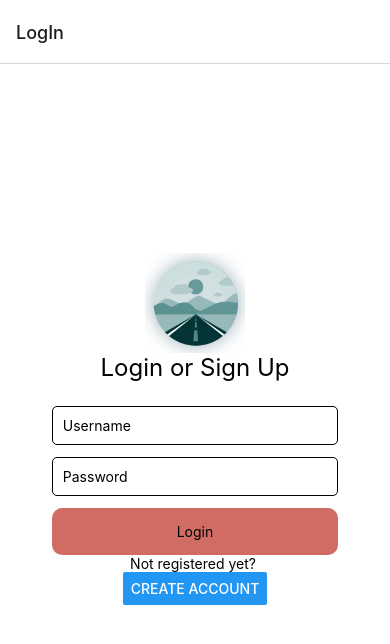
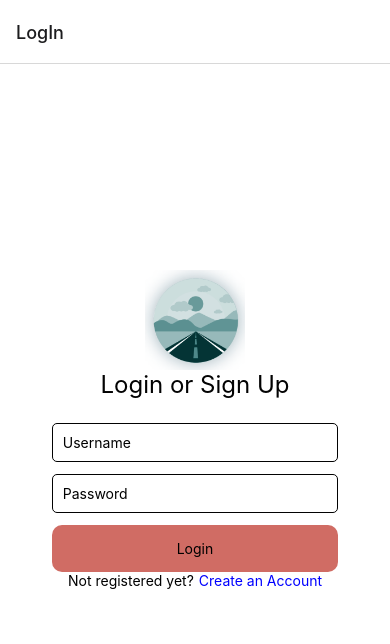
Before and after one commit to alexyan06/AccountSetting, a React Native app: screen /LogIn in a window 390 px wide. Shown: the top 644 px of the page. Built offline with nearby package versions, Linux system fonts and the light colour scheme.

Commit message:
Made updates to cleanup home page

```diff
--- a/src/screens/LogIn.js
+++ b/src/screens/LogIn.js
@@ -98,11 +98,13 @@ export default function App() {
                 <Text style={styles.buttonText}>Login</Text>
             </TouchableOpacity>
 
-            <Text>Not registered yet? </Text>
-            <Button title="Create Account" onPress={handleCreate} />
-
-        </View>
-    );
+            <View style={styles.row}>
+                <Text style={styles.text}>Not registered yet?</Text>
+                <TouchableOpacity onPress={handleCreate}>
+                    <Text style={styles.sameText}>Create an Account</Text>
+                </TouchableOpacity>
+            </View>
+        </View>);
 }
 
 const styles = StyleSheet.create({
@@ -142,4 +144,14 @@ const styles = StyleSheet.create({
         resizeMode: 'cover',  // 'cover', 'contain', etc.
         marginTop: -50,
     },
+    row: {
+        flexDirection: 'row',   // Puts text and button in a row
+        alignItems: 'center',   // Vertically centers the text and button
+    },
+    text: {
+        marginRight: 5,
+    },
+    sameText: {
+        color: 'blue',
+    }
 });
```
